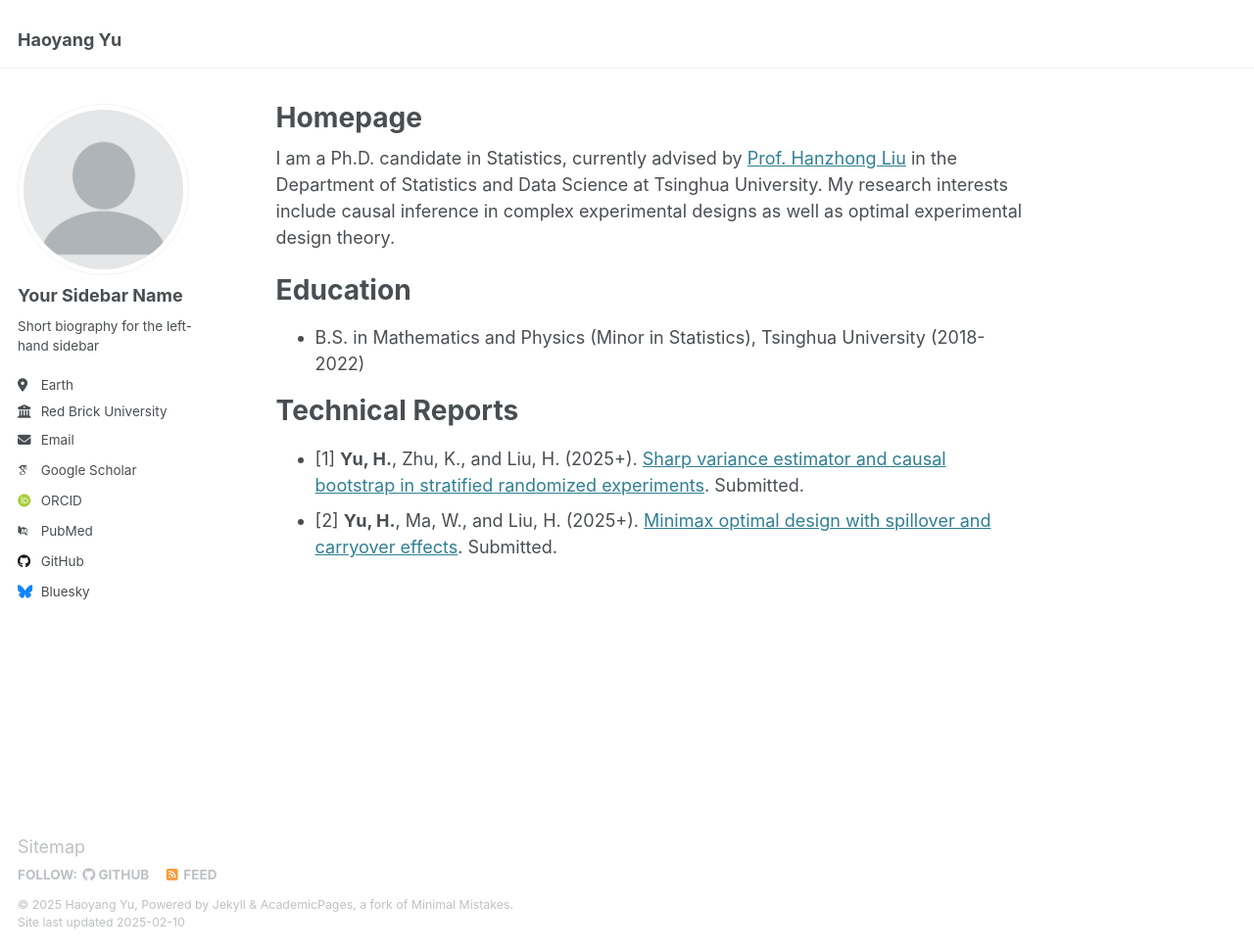
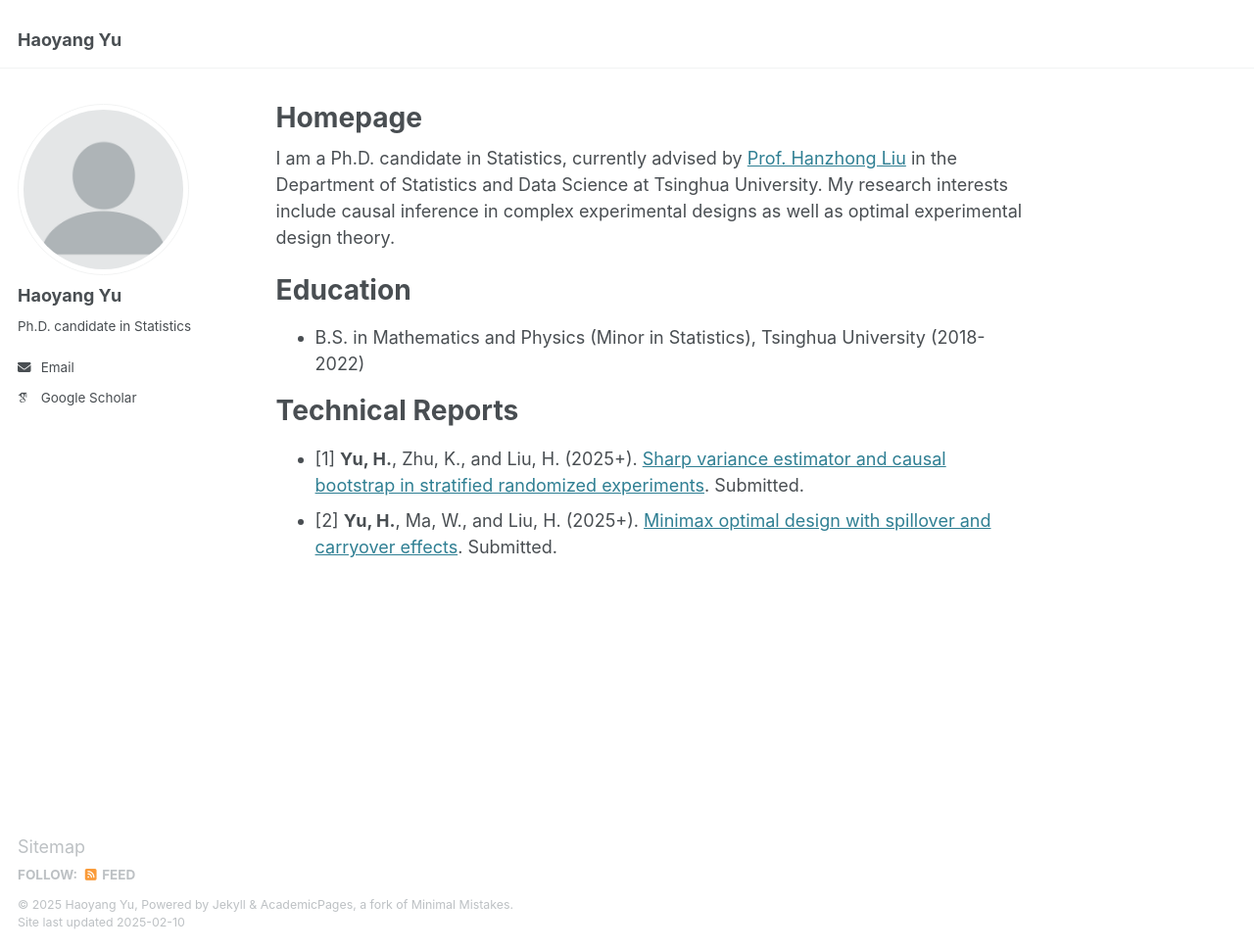
Before and after one commit to yu-hao-yang/yu-hao-yang.github.io, a Jekyll site: the page built from _pages/about.md, in a window 1280 px wide and 970 px high. Shown: the whole window at 98% size. Built offline with Jekyll 4.4.1, drawn with Linux system fonts in a browser that asks for light colours; some web fonts are replaced.

Commit message:
Update _config.yml

```diff
--- a/_config.yml
+++ b/_config.yml
@@ -23,21 +23,21 @@
 author:
   # Biographic information
   avatar           : "profile.png"
-  name             : "Your Sidebar Name"
+  name             : "Haoyang Yu"
   pronouns         : # example: "she/her"
-  bio              : "Short biography for the left-hand sidebar"
-  location         : "Earth"
-  employer         : "Red Brick University"
+  bio              : "Ph.D. candidate in Statistics"
+  location         : # "Earth"
+  employer         : # "Red Brick University"
   uri              : # URL
-  email            : "none@example.org"
+  email            : "yhy22@mails.tsinghua.edu.cn"
 
   # Academic websites
   arxiv            : # URL - Update with the correct link to your profile
-  googlescholar    : "https://scholar.google.com/citations?user=PS_CX0AAAAAJ"
+  googlescholar    : "https://scholar.google.com.hk/citations?user=2ZOZnr8AAAAJ&hl=zh-CN"
   impactstory      : # URL
-  orcid            : "http://orcid.org/yourorcidurl"
+  orcid            : # "http://orcid.org/yourorcidurl"
   semantic         : # URL
-  pubmed           : "https://www.ncbi.nlm.nih.gov/pubmed/?term=john+snow"
+  pubmed           : # "https://www.ncbi.nlm.nih.gov/pubmed/?term=john+snow"
   researchgate     : # URL
   scopus           : # URL
 
@@ -45,12 +45,12 @@
   bitbucket        : # Username - Update with your username on the site
   codepen          : # Username
   dribbble         : # Username
-  github           : "academicpages"
+  github           : # "academicpages"
   kaggle           : # Username
   stackoverflow    : # User number or user number and name (i.e., use "1" or "1/jeff-atwood")
 
   # Social media
-  bluesky          : "bsky.app" # Replace this with you Bluesky username
+  bluesky          : # "bsky.app" # Replace this with you Bluesky username
   facebook         : # Username
   flickr           : # Username
   foursquare       : # Username
```
